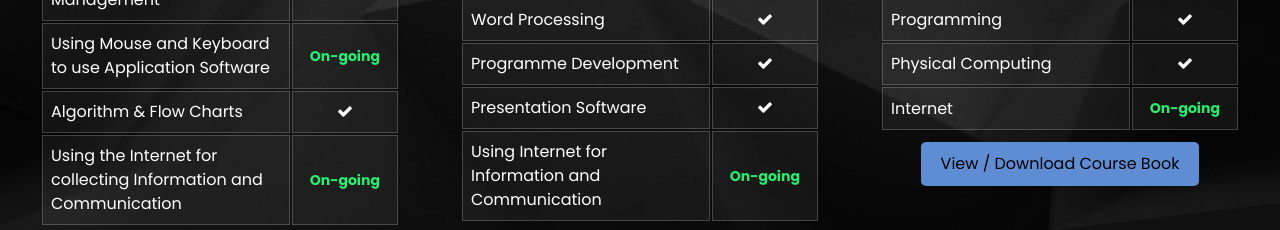
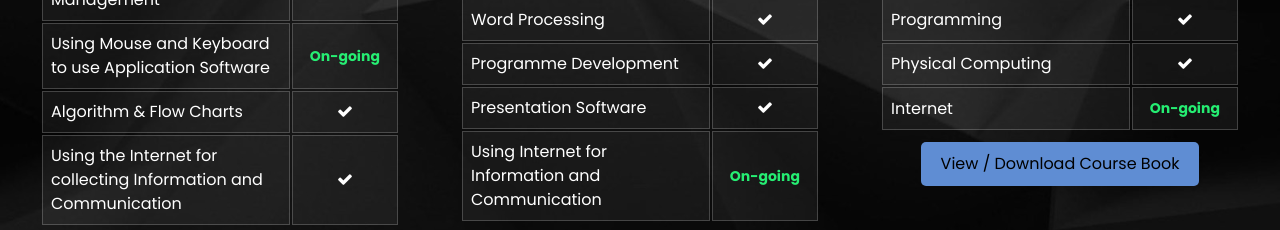
Before and after one commit to wmhthishakya/wmhthishakya.github.io, a plain HTML site: page curriculums.html in a window 1280 px wide. Shown: the part 943-1173 px from the top of the page. Drawn offline with nearby package versions, Linux system fonts and the light colour scheme.

Commit message:
Update curriculums.html

```diff
--- a/curriculums.html
+++ b/curriculums.html
@@ -139,7 +139,7 @@
           </tr>
           <tr>
             <td>Using the Internet for collecting Information and Communication</td>
-            <td class="status"><p class="blinking">On-going</p></td>
+            <td class="status"><i class="fa fa-check"></i></td>
           </tr>
         </table>
         <div class="curributtonrow">
```
